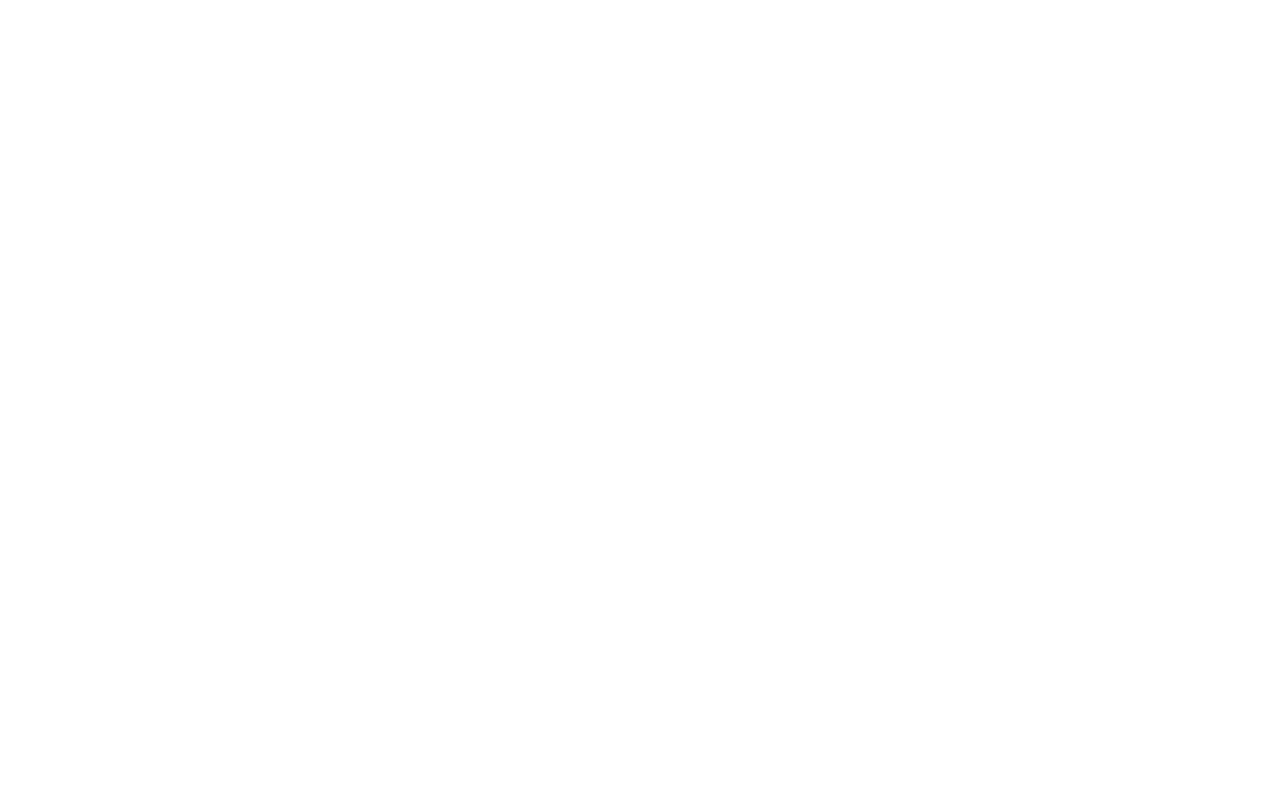
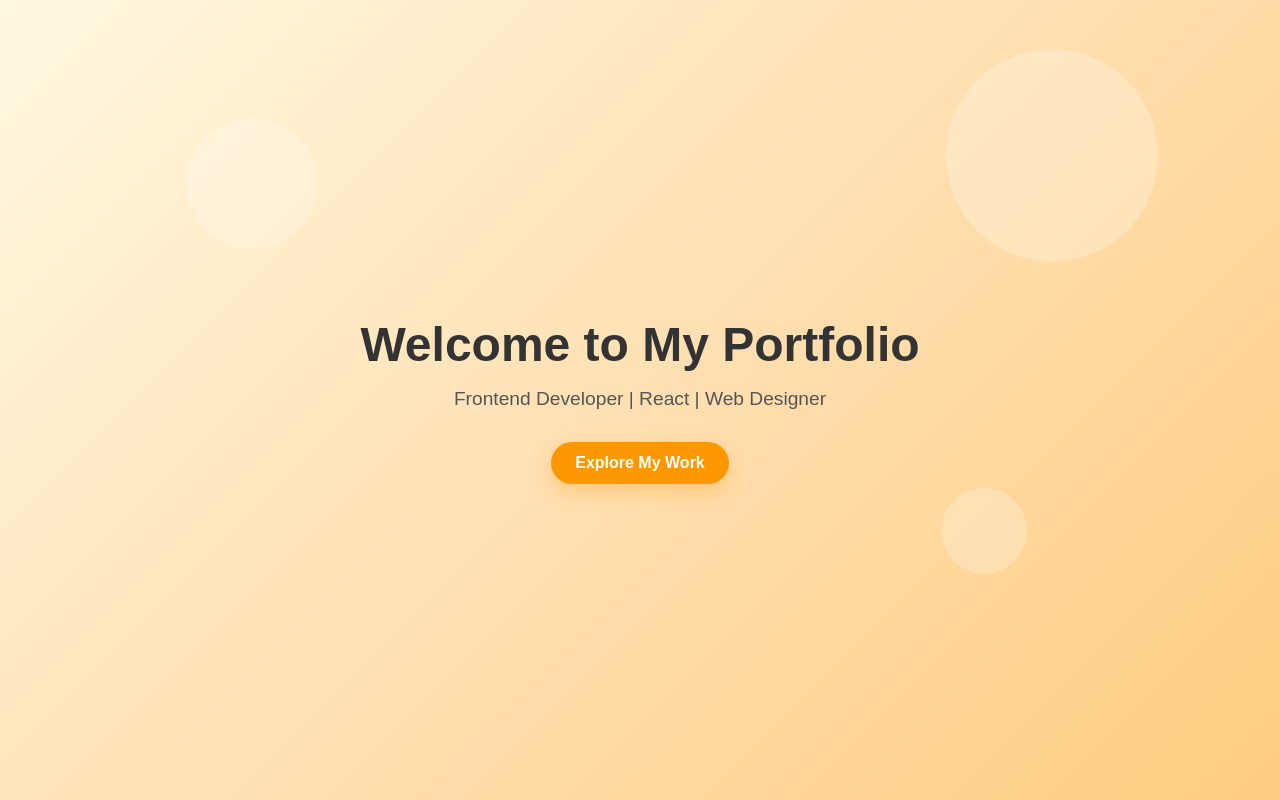
Before and after one commit to ateebqaiser/codevio, a React (Vite) app: page / in a window 1280 px wide. Built offline with nearby package versions, Linux system fonts and the light colour scheme.

Commit message:
Add Landing import

```diff
--- a/src/App.jsx
+++ b/src/App.jsx
@@ -1,9 +1,10 @@
 import React from 'react'
+import Landing from './components/Landing/Landing.jsx'
 
 const App = () => {
   return (
     <>
-
+      <Landing></Landing>
     </>
   )
 }
```
